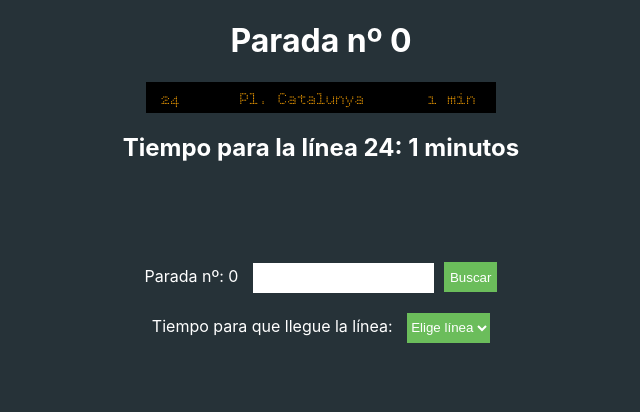
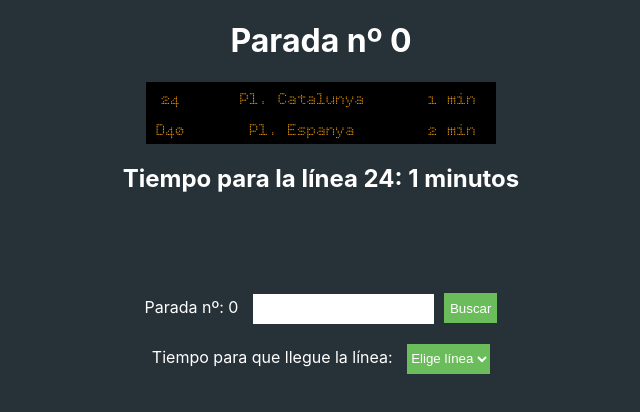
Before and after one commit to santi07a/ejercicio-parada-bus, a React (Create React App) app: page / in a window 1280 px wide. Shown: the top 412 px of the page, without its empty margins (319-959 px from the left). Built offline with nearby package versions, Linux system fonts and the light colour scheme.

Commit message:
display para cada linea de la parada (pasando props de prueba)

```diff
--- a/src/App.js
+++ b/src/App.js
@@ -12,14 +12,12 @@ function App() {
   const [paradaBuscada, setParadaBuscada] = useState(0);
   const { data } = paradaApi;
   const { ibus: [{ line, destination, routeId, "t-in-min": tiempoEnMinutos }] } = data;
-  const lineasParada = [];
-  console.log(data.ibus[0]);
 
   return (
     <div className="contenedor">
       <header className="cabecera">
         <Titular numeroParada={paradaBuscada} />
-        <Display linea={data.ibus[0]} />
+        <Display parada={data.ibus} />
         <TiempoLinea /* (De esta manera, ùnicamente devuelve el número y tiempo del primer bus que aparece,
         no está vinculado al buscador de ninguna manera) */ numeroLinea={line} tiempoRestante={tiempoEnMinutos} />
       </header>
--- a/src/componentes/Display.js
+++ b/src/componentes/Display.js
@@ -1,22 +1,16 @@
 import PropTypes from "prop-types";
 import { lineaType } from "../types/lineaType";
+import Lineas from "./Lineas";
 
 const Display = props => {
-  const { linea } = props;
-  const { line: numero, destination: destino, "text-ca": minutos } = linea;
+  const { parada } = props;
   return (
-    <div className="display">
-      <div className="bus">
-        <span className="linea">{numero}</span>
-        <span className="destino">{destino}</span>
-        <span className="tiempo">{minutos}</span>
-      </div>
-    </div>
+    parada.map(linea => <Lineas key={linea.routeId} linea={linea}></Lineas >)
   );
 };
 
 Display.propTypes = {
-  linea: PropTypes.shape(lineaType).isRequired
+  parada: PropTypes.array.isRequired
 };
 
 
--- /dev/null
+++ b/src/componentes/Lineas.js
@@ -0,0 +1,23 @@
+import PropTypes from "prop-types";
+import { lineaType } from "../types/lineaType";
+
+const Lineas = props => {
+  const { linea } = props;
+  const { line: numero, destination: destino, "text-ca": minutos } = linea;
+  return (
+    <div className="display">
+      <div className="bus">
+        <span className="linea">{numero}</span>
+        <span className="destino">{destino}</span>
+        <span className="tiempo">{minutos}</span>
+      </div>
+    </div>
+  );
+};
+
+Lineas.propTypes = {
+  linea: PropTypes.shape(lineaType).isRequired
+};
+
+
+export default Lineas;
```
